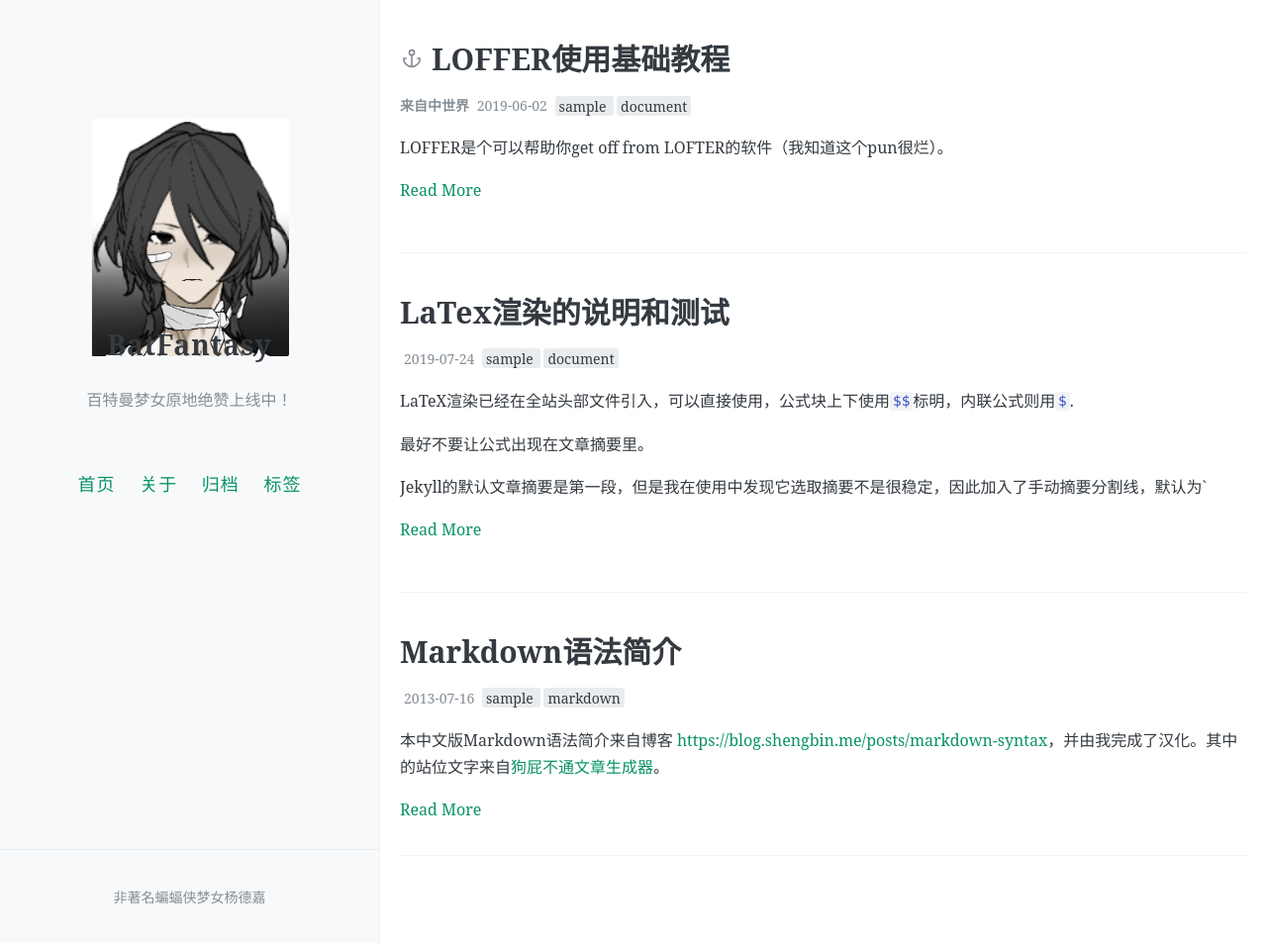
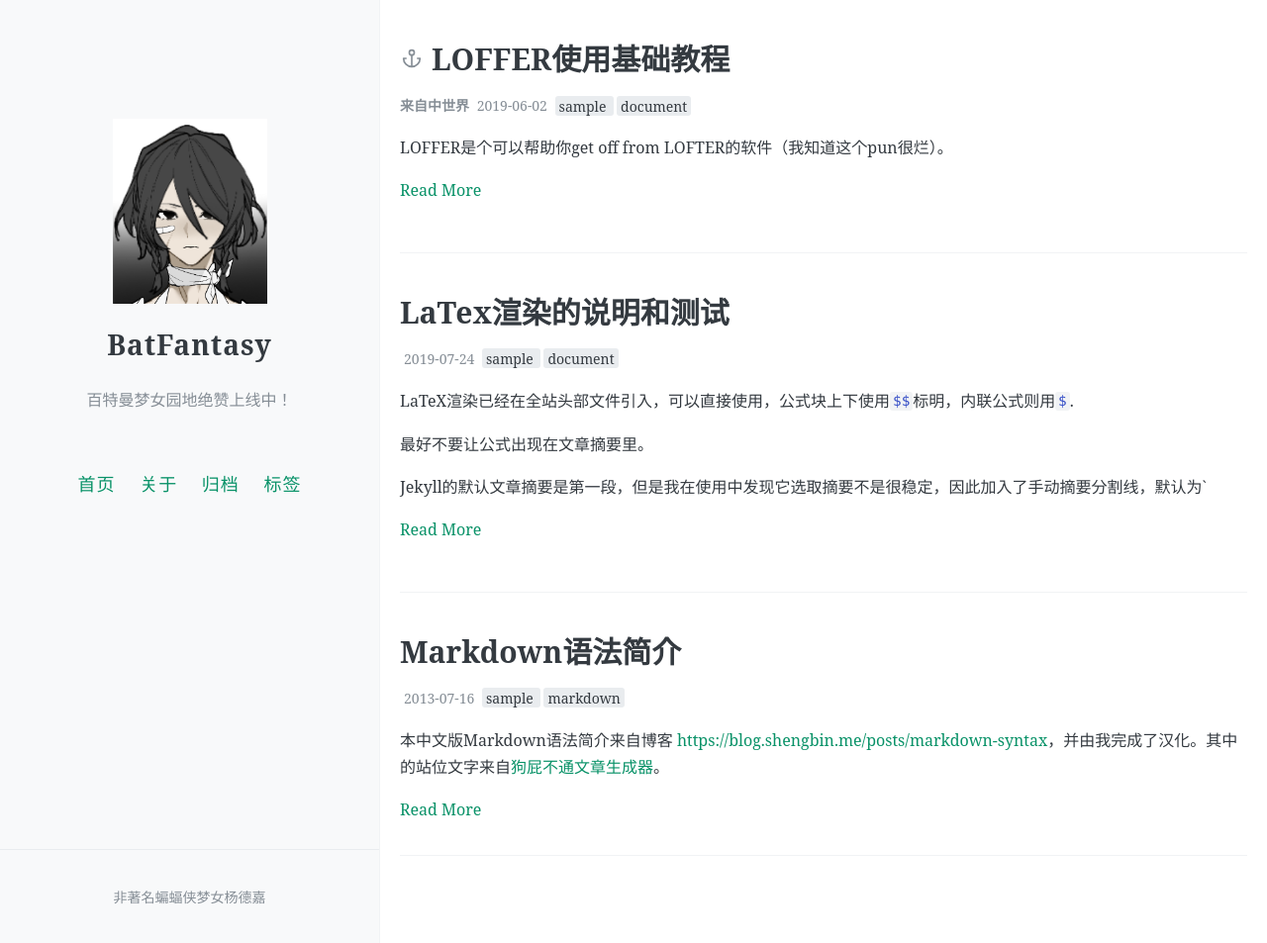
Before and after one commit to ephemeralnostalgia/batfantasy, a Jekyll site: the page built from index.html, in a window 1280 px wide and 954 px high. Shown: the whole window at 99% size. Built offline with Jekyll 4.4.1, drawn with Linux system fonts in a browser that asks for light colours; the list of posts is cut into pages by our own code; comment, search, counter and statistics services are not loaded.

Commit message:
Update _config.yml

```diff
--- a/_config.yml
+++ b/_config.yml
@@ -8,7 +8,7 @@
 
 # 描述/签名
 name: BatFantasy
-description: 百特曼梦女原地绝赞上线中！
+description: 百特曼梦女园地绝赞上线中！
 
 # 输入你的网站域名（如果你没有添加自己的域名，而是直接用GitHub pages分配的域名的话可以省略）
 url:
@@ -24,7 +24,7 @@ baseurl: /batfantasy
 #
 
 # 你的博客logo图片URL，建议尺寸不超过300px × 300px
-avatar: https://github.com/ephemeralnostalgia/batfantasy/blob/master/images/%E4%B8%8B%E8%BD%BD%20(1)_%E5%89%AF%E6%9C%AC.png?raw=true
+avatar: https://github.com/ephemeralnostalgia/batfantasy/blob/master/%E4%B8%8B%E8%BD%BD%20(1)_%E5%89%AF%E6%9C%AC.png?raw=true
 
 # 你的favicon（出现在浏览器tab上）图片URL，建议使用较小(64px × 64px)的图片
 favicon: https://raw.githubusercontent.com/FromEndWorld/LOFFER/master/images/favicon.png
```
